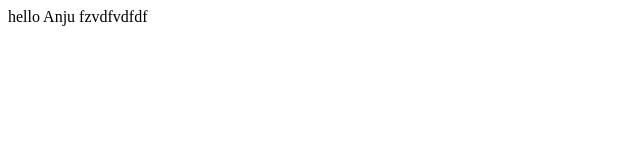
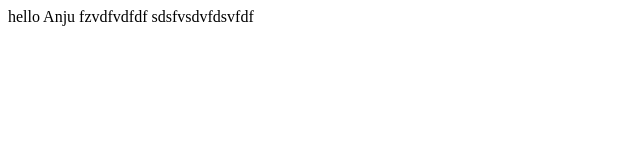
Before and after one commit to prikshit-singh/next_project, a Next.js app: page / in a window 1280 px wide. Shown: the top 160 px of the page, without its empty margins (0-640 px from the left). Built offline with nearby package versions, Linux system fonts and the light colour scheme.

Commit message:
new commit

```diff
--- a/src/app/page.js
+++ b/src/app/page.js
@@ -2,7 +2,7 @@
 export default function Home() {
   return (
     <>
-      hello Anju fzvdfvdfdf
+      hello Anju fzvdfvdfdf sdsfvsdvfdsvfdf
     </>
   )
 }
```
